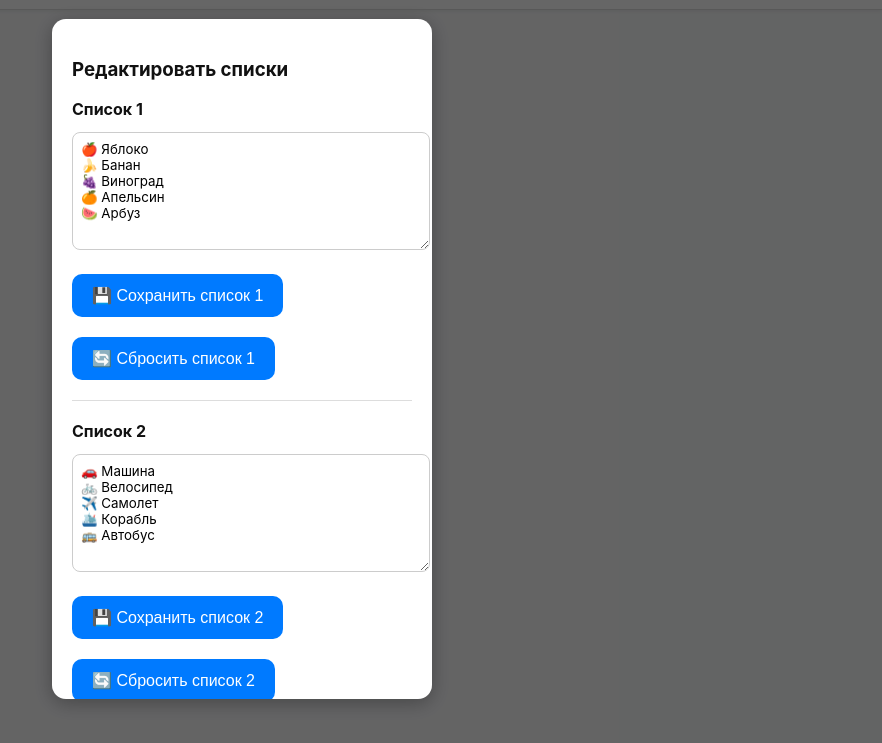
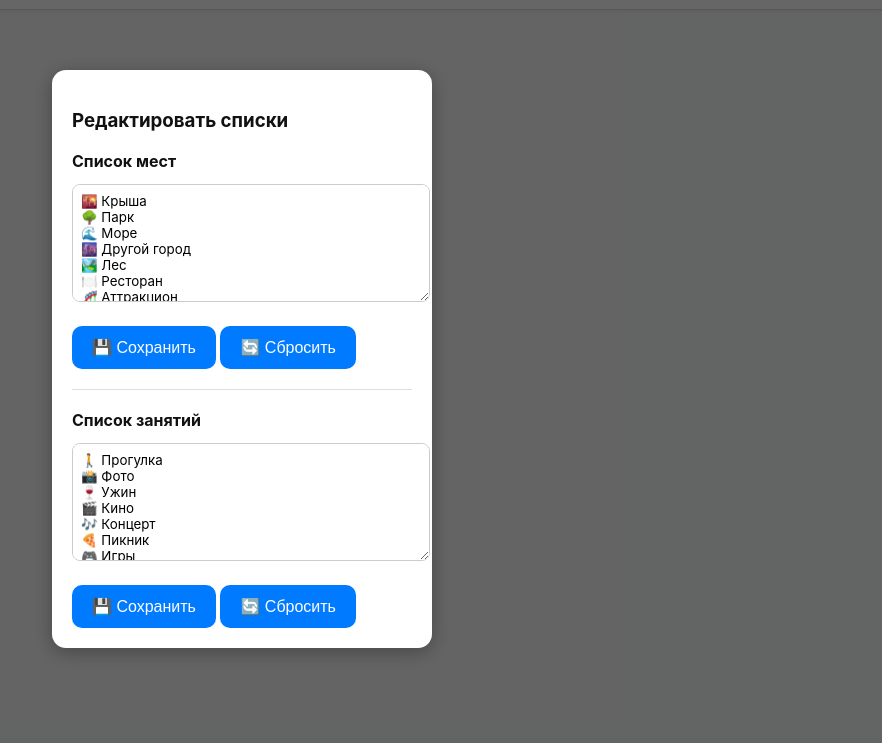
Before and after one commit to Sergiumiro/Sergiumiro.github.io, a plain HTML site: page Index.html in a window 1280 px wide. Both pictures are taken after a click on the element "⚙️". Shown: the part 41-784 px from the top of the page, without its empty margins (398-1280 px from the left). Drawn offline with Linux system fonts and the light colour scheme.

Commit message:
Update Index.html

```diff
--- a/Index.html
+++ b/Index.html
@@ -3,7 +3,7 @@
 <head>
   <meta charset="UTF-8" />
   <meta name="viewport" content="width=device-width, initial-scale=1.0, maximum-scale=1.0, user-scalable=no" />
-  <title>Telegram Picker</title>
+  <title>Идея для встречи</title>
   <style>
     body {
       font-family: -apple-system, BlinkMacSystemFont, "Segoe UI", Roboto, sans-serif;
@@ -40,12 +40,12 @@
     h2 { font-size: 22px; margin-bottom: 20px; }
 
     .picker {
-      width: 260px;
-      height: 200px;
+      width: 320px;
+      height: 240px;
       perspective: 1000px;
       overflow: hidden;
       position: relative;
-      touch-action: none; /* исправлено: ограничиваем только колёса */
+      touch-action: none;
     }
 
     .wheel {
@@ -62,16 +62,16 @@
       left: 0;
       width: 100%;
       text-align: center;
-      font-size: 18px;
+      font-size: 20px;
       color: #888;
-      height: 40px;
-      line-height: 40px;
+      height: 48px;
+      line-height: 48px;
       backface-visibility: hidden;
       transition: color 0.3s, font-size 0.3s;
     }
 
     .item.active {
-      font-size: 22px;
+      font-size: 24px;
       font-weight: 600;
       color: #007aff;
       text-shadow: 0 1px 3px rgba(0,122,255,0.3);
@@ -91,10 +91,10 @@
       left: 0;
       right: 0;
       top: 50%;
-      height: 40px;
+      height: 48px;
       border-top: 2px solid #007aff;
       border-bottom: 2px solid #007aff;
-      margin-top: -20px;
+      margin-top: -24px;
       pointer-events: none;
       z-index: 2;
     }
@@ -152,17 +152,17 @@
   </header>
 
   <div class="screen active" id="screen1">
-    <h2>Выбор 1</h2>
+    <h2>Выбери место</h2>
     <div class="picker" id="picker1"><div class="wheel" id="wheel1"></div></div>
   </div>
 
   <div class="screen" id="screen2">
-    <h2>Выбор 2</h2>
+    <h2>Выбери занятие</h2>
     <div class="picker" id="picker2"><div class="wheel" id="wheel2"></div></div>
   </div>
 
   <div class="screen" id="screen3">
-    <h2>Результат</h2>
+    <h2>Идея для встречи</h2>
     <div id="resultText"></div>
     <button id="restart">Заново</button>
   </div>
@@ -170,23 +170,47 @@
   <div id="settingsModal">
     <div class="modal-content">
       <h3>Редактировать списки</h3>
-      <h4>Список 1</h4>
+      <h4>Список мест</h4>
       <textarea id="listInput1"></textarea>
-      <button id="saveBtn1">💾 Сохранить список 1</button>
-      <button id="resetBtn1">🔄 Сбросить список 1</button>
+      <button id="saveBtn1">💾 Сохранить</button>
+      <button id="resetBtn1">🔄 Сбросить</button>
       <div class="divider"></div>
-      <h4>Список 2</h4>
+      <h4>Список занятий</h4>
       <textarea id="listInput2"></textarea>
-      <button id="saveBtn2">💾 Сохранить список 2</button>
-      <button id="resetBtn2">🔄 Сбросить список 2</button>
+      <button id="saveBtn2">💾 Сохранить</button>
+      <button id="resetBtn2">🔄 Сбросить</button>
     </div>
   </div>
 
   <audio id="clickSound" src="https://actions.google.com/sounds/v1/cartoon/wood_plank_flicks.ogg"></audio>
 
   <script>
-    const defaultItems1 = ["🍎 Яблоко", "🍌 Банан", "🍇 Виноград", "🍊 Апельсин", "🍉 Арбуз"];
-    const defaultItems2 = ["🚗 Машина", "🚲 Велосипед", "✈️ Самолет", "🛳️ Корабль", "🚌 Автобус"];
+    const defaultItems1 = [
+      "🌇 Крыша",
+      "🌳 Парк",
+      "🌊 Море",
+      "🌆 Другой город",
+      "🏞️ Лес",
+      "🍽️ Ресторан",
+      "🎢 Аттракцион",
+      "🏖️ Пляж",
+      "🏰 Замок",
+      "🪩 Клуб"
+    ];
+
+    const defaultItems2 = [
+      "🚶 Прогулка",
+      "📸 Фото",
+      "🍷 Ужин",
+      "🎬 Кино",
+      "🎶 Концерт",
+      "🍕 Пикник",
+      "🎮 Игры",
+      "🧺 Завтрак",
+      "🧭 Квест",
+      "🕯️ Романтический вечер"
+    ];
+
     let items1 = JSON.parse(localStorage.getItem("slotItems1")) || [...defaultItems1];
     let items2 = JSON.parse(localStorage.getItem("slotItems2")) || [...defaultItems2];
 
@@ -200,7 +224,7 @@
         el.className = "item";
         el.textContent = text;
         const angle = i * angleStep;
-        el.style.transform = `rotateX(${angle}deg) translateZ(90px)`;
+        el.style.transform = `rotateX(${angle}deg) translateZ(110px)`;
         wheel.appendChild(el);
       });
     }
@@ -256,7 +280,7 @@
         e.stopPropagation();
         const y = e.touches[0].clientY;
         const dy = y - lastY;
-        currentRotation += dy * 0.6;
+        currentRotation -= dy * 0.6;
         wheel.style.transform = `translate(-50%, -50%) rotateX(${currentRotation}deg)`;
         wheel.dataset.rotation = currentRotation;
         const dt = performance.now() - lastTime;
@@ -291,7 +315,7 @@
     enablePicker(document.getElementById("picker2"), wheel2, items2, i => {
       const selected2 = i;
       document.getElementById("resultText").textContent =
-        `${items1[selected1]} + ${items2[selected2]}`;
+        `${items1[selected1]} — ${items2[selected2]}`;
       showScreen("screen3");
     });
 
```
